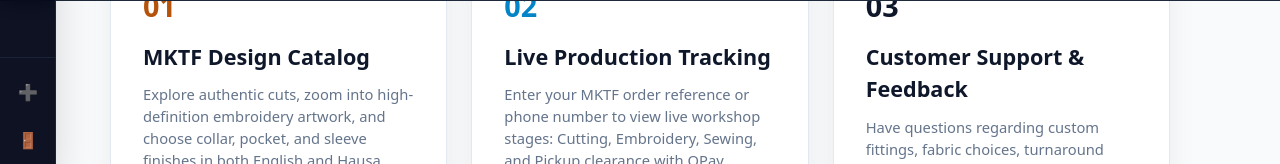
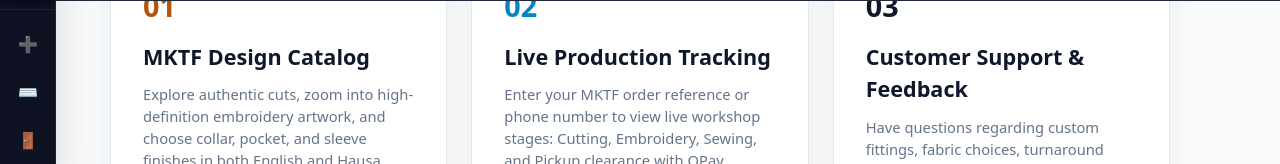
Before and after one commit to muhammadtahirmusa406-stack/mktf-tailoring, a Next.js app: page / in a window 1280 px wide. Shown: the part 626-790 px from the top of the page. Built offline with nearby package versions, Linux system fonts and the light colour scheme; no server answers.

Commit message:
fix(ui): place Keymap & Shortcuts button in admin sidebar rail above Sign Out

```diff
--- a/components/Navbar.tsx
+++ b/components/Navbar.tsx
@@ -324,6 +324,31 @@ export default function Navbar({ role }: { role?: string }) {
             </span>
           </Link>
 
+                    <button
+            type="button"
+            onClick={() => window.dispatchEvent(new Event('mktf:open-keymap'))}
+            title="Keymap & Shortcuts (?)"
+            className="w-full flex items-center justify-between gap-2 px-2.5 py-2.5 rounded-xl text-xs font-bold text-slate-300 hover:text-amber-300 hover:bg-slate-800/80 transition whitespace-nowrap cursor-pointer"
+          >
+            <span className="flex items-center gap-3">
+              <span className="text-base w-5 text-center shrink-0">⌨️</span>
+              <span
+                className={`transition-opacity duration-150 ${
+                  sidebarHovered ? 'opacity-100' : 'opacity-0 pointer-events-none'
+                }`}
+              >
+                Keymap &amp; Shortcuts
+              </span>
+            </span>
+            <kbd
+              className={`transition-opacity duration-150 px-1.5 py-0.5 text-[10px] font-mono rounded bg-slate-800 border border-slate-700 text-amber-400 ${
+                sidebarHovered ? 'opacity-100' : 'opacity-0 pointer-events-none'
+              }`}
+            >
+              ?
+            </kbd>
+          </button>
+
           <button
             type="button"
             onClick={handleSignOut}
```
